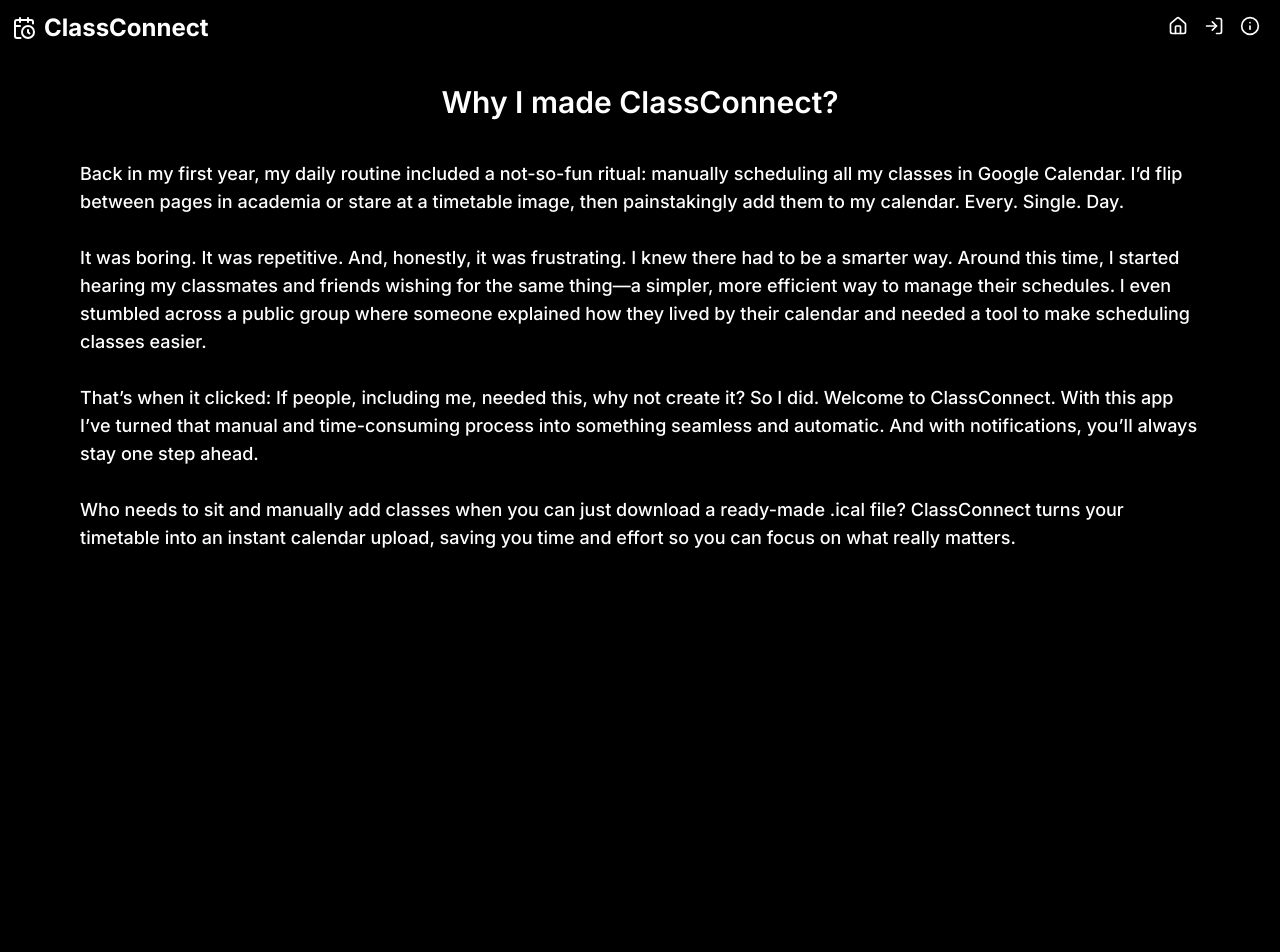
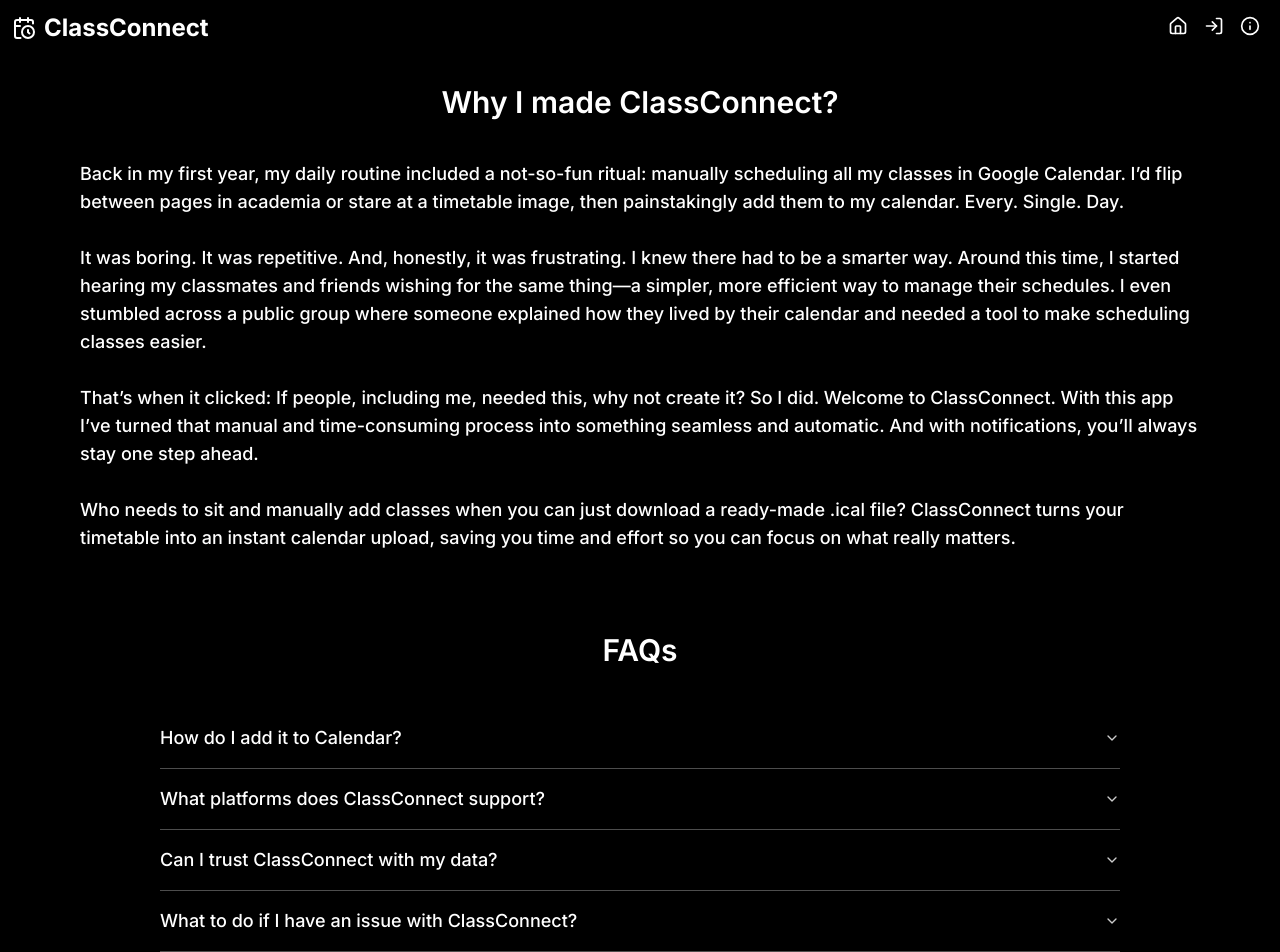
Before and after one commit to meyyappan055/ClassConnect, a React (Vite) app in the folder app/frontend/: page /about in a window 1280 px wide. Shown: the top 952 px of the page. Before the commit the page ends 800 px from the top, so only its background shows below. Built offline with nearby package versions, Linux system fonts and the light colour scheme.

Commit message:
feat : add FAQs section

```diff
--- a/app/frontend/package.json
+++ b/app/frontend/package.json
@@ -10,6 +10,7 @@
     "preview": "vite preview"
   },
   "dependencies": {
+    "@radix-ui/react-accordion": "^1.2.2",
     "@radix-ui/react-label": "^2.1.1",
     "@radix-ui/react-slot": "^1.1.1",
     "@react-oauth/google": "^0.12.1",
--- /dev/null
+++ b/app/frontend/src/components/ui/accordion.jsx
@@ -0,0 +1,41 @@
+import * as React from "react"
+import * as AccordionPrimitive from "@radix-ui/react-accordion"
+import { ChevronDown } from "lucide-react"
+
+import { cn } from "@/lib/utils"
+
+const Accordion = AccordionPrimitive.Root
+
+const AccordionItem = React.forwardRef(({ className, ...props }, ref) => (
+  <AccordionPrimitive.Item ref={ref} className={cn("border-b", className)} {...props} />
+))
+AccordionItem.displayName = "AccordionItem"
+
+const AccordionTrigger = React.forwardRef(({ className, children, ...props }, ref) => (
+  <AccordionPrimitive.Header className="flex">
+    <AccordionPrimitive.Trigger
+      ref={ref}
+      className={cn(
+        "flex flex-1 items-center justify-between py-4 text-lg font-medium transition-all hover:underline text-left [&[data-state=open]>svg]:rotate-180",
+        className
+      )}
+      {...props}>
+      {children}
+      <ChevronDown
+        className="h-4 w-4 shrink-0 text-muted-foreground transition-transform duration-200" />
+    </AccordionPrimitive.Trigger>
+  </AccordionPrimitive.Header>
+))
+AccordionTrigger.displayName = AccordionPrimitive.Trigger.displayName
+
+const AccordionContent = React.forwardRef(({ className, children, ...props }, ref) => (
+  <AccordionPrimitive.Content
+    ref={ref}
+    className="overflow-hidden text-lg data-[state=closed]:animate-accordion-up data-[state=open]:animate-accordion-down"
+    {...props}>
+    <div className={cn("pb-4 pt-0", className)}>{children}</div>
+  </AccordionPrimitive.Content>
+))
+AccordionContent.displayName = AccordionPrimitive.Content.displayName
+
+export { Accordion, AccordionItem, AccordionTrigger, AccordionContent }
--- a/app/frontend/src/pages/About.jsx
+++ b/app/frontend/src/pages/About.jsx
@@ -1,4 +1,11 @@
 import React from 'react'
+import {
+  Accordion,
+  AccordionContent,
+  AccordionItem,
+  AccordionTrigger,
+} from "@/components/ui/accordion"
+
 
 const About = () => {
   return (
@@ -22,8 +29,62 @@ const About = () => {
         Who needs to sit and manually add classes when you can just download a ready-made .ical file? ClassConnect turns your timetable into an instant calendar upload, saving you time and effort so you can focus on what really matters.
       </div>
 
+      <div className='mb-20'>
+        <div className='font-inter font-semibold text-3xl text-center mt-20 '>
+          FAQs
+        </div>
+          <div className='mx-40 mt-10 '>
+          <Accordion type="single" collapsible>
+            <AccordionItem value="item-1">
+              <AccordionTrigger>How do I add it to Calendar?</AccordionTrigger>
+              <AccordionContent>
+              On successful login, you will be redirected to the download page. Once your timetable is scraped and converted into an iCal file, you can download it and click on the file downloaded and select add all option to add all your classes to your calendar.
+              </AccordionContent>
+            </AccordionItem>
+          </Accordion>
+
+          <Accordion type="single" collapsible>
+            <AccordionItem value="item-1">
+              <AccordionTrigger>What platforms does ClassConnect support?</AccordionTrigger>
+              <AccordionContent>
+              This .ics file format is widely supported across many calendar applications like Google Calendar, Apple Calendar and more.
+              </AccordionContent>
+          </AccordionItem>
+          </Accordion>
+
+          <Accordion type="single" collapsible>
+            <AccordionItem value="item-1">
+              <AccordionTrigger>Can I trust ClassConnect with my data?</AccordionTrigger>
+              <AccordionContent>
+              Absolutely! Your data is used only for logging in to Academia for scraping your classes and is never stored anywhere.
+              </AccordionContent>
+          </AccordionItem>
+          </Accordion>
+
+          <Accordion type="single" collapsible>
+            <AccordionItem value="item-1">
+              <AccordionTrigger>What to do if I have an issue with ClassConnect?</AccordionTrigger>
+              <AccordionContent>
+              Please do contact me through mail : meyyappan055@gmail.com or through whatsapp : +91 8903042799
+              </AccordionContent>
+          </AccordionItem>
+          </Accordion>
+
+          <Accordion type="single" collapsible>
+            <AccordionItem value="item-1">
+              <AccordionTrigger>How does ClassConnect handle holidays or breaks?</AccordionTrigger>
+              <AccordionContent>
+                ClassConnect will automatically account for holidays or breaks if they are included in Academia's Calendar, ensuring your calendar stays accurate.
+              </AccordionContent>
+          </AccordionItem>
+          </Accordion>
+
+          </div>
+      </div>
+
     </div>
   )
 }
 
+
 export default About
--- a/app/frontend/src/pages/ContactPage.jsx
+++ /dev/null
@@ -1,9 +0,0 @@
-import React from 'react'
-
-const ContactPage = () => {
-  return (
-    <div>ContactPage</div>
-  )
-}
-
-export default ContactPage
```
Also changed, not shown: 1 other file (tests, documents, lock files or other folders).
